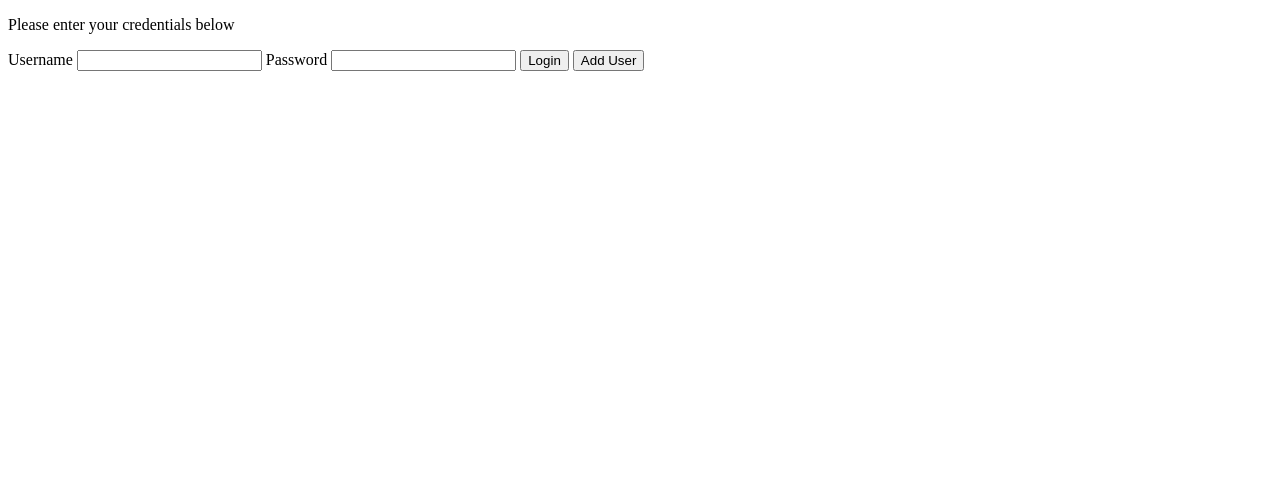
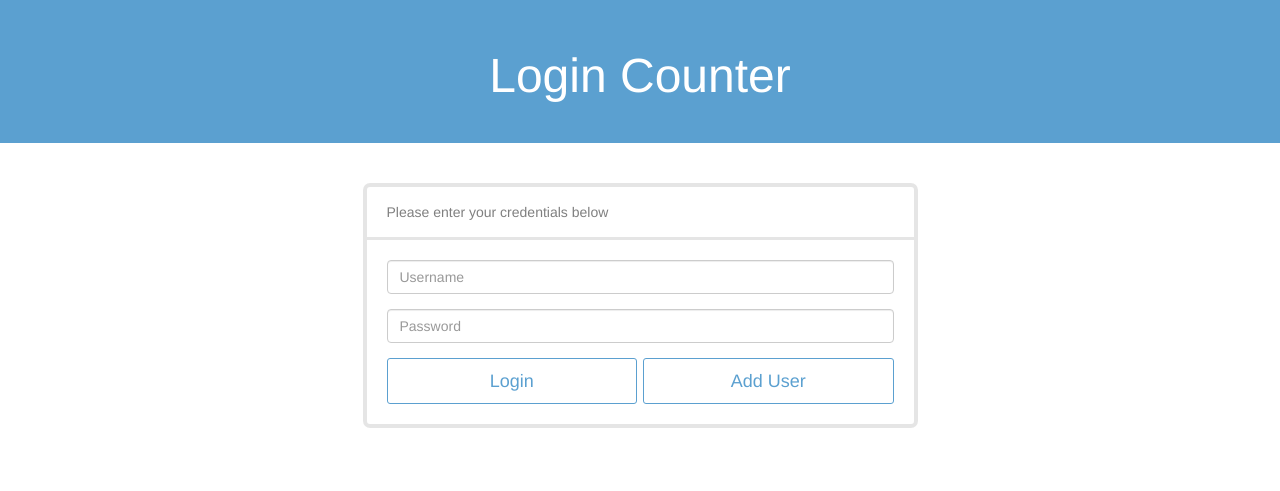
Before and after one commit to mlannin23/login-counter, a website: page client/index.html in a window 1280 px wide. Drawn offline with nearby package versions, Linux system fonts and the light colour scheme.

Commit message:
Add some styles

```diff
--- a/client/assets/css/stylesheet.css
+++ b/client/assets/css/stylesheet.css
@@ -0,0 +1,76 @@
+/* Base */
+body {
+  font-family: "Gotham SSm A","Gotham SSm B","Helvetica Neue","Helvetica",Helvetica,Arial,sans-serif
+  font-weight: 200;
+}
+a {
+  color: #33a0d3;
+}
+h1, h2 {
+  font-weight: 200;
+}
+
+/* Buttons */
+.btn {
+  -webkit-transition: all 0.2s ease-in-out;
+  -moz-transition: all 0.2s ease-in-out;
+  -ms-transition: all 0.2s ease-in-out;
+  -o-transition: all 0.2s ease-in-out;
+  border-radius: 3px;
+  font-weight: 200;
+}
+.btn-outline {
+  color: #5ba0d0;
+  background-color: transparent;
+  border-color: #5ba0d0;
+}
+.btn-outline:hover,
+.btn-outline:focus,
+.btn-outline:active {
+  color: #fff;
+  background-color: #5ba0d0;
+  border-color: #5ba0d0;
+}
+
+
+/* Header */
+.header {
+  background-color: #5ba0d0;
+  color: #fff;
+  padding: 30px 0;
+}
+.header h1 {
+  font-size: 36px;
+}
+
+@media (min-width: 768px) {
+  .header h1 {
+    font-size: 48px;
+  }
+}
+
+/* Login Counter */
+.login-counter {
+  padding: 40px 0;
+}
+.screen {
+  border: 4px solid rgba(0,0,0,0.1);
+  border-radius: 7px;
+  padding: 20px;
+  margin-bottom: 20px;
+}
+.message {
+  border-bottom: 3px solid rgba(0,0,0,0.1);
+  padding: 15px 20px;
+  margin: -20px -20px 20px;
+  color: rgba(0,0,0,0.5);
+}
+.col-login {
+  padding-right: 3px;
+}
+.col-add-user {
+  padding-left: 3px;
+}
+.screen .lead {
+  padding-top: 10px;
+}
--- a/client/index.html
+++ b/client/index.html
@@ -10,32 +10,60 @@
 
     <title>Login Counter</title>
 
+    <link rel="stylesheet" href="https://maxcdn.bootstrapcdn.com/bootstrap/3.2.0/css/bootstrap.min.css">
     <link rel="stylesheet" href="assets/css/stylesheet.css">
 
     <script src="http://ajax.googleapis.com/ajax/libs/jquery/2.1.1/jquery.min.js"></script>
     <script src="assets/js/script.js"></script>
   </head>
   <body>
-    <div id="main-screen">
-      <p id="message">Please enter your credentials below</p>
+    <div class="header">
+      <h1 class="text-center">Login Counter</h1>
+    </div>
+    <div class="login-counter">
+      <div class="container">
+        <div class="row">
+          <div class="col-sm-6 col-sm-offset-3">
+            <div id="main-screen" class="screen">
+              <p id="message" class="message">
+                Please enter your credentials below
+              </p>
 
-      <form>
-        <label for="username">Username</label>
-        <input type="text" name="username" id="username">
+              <form>
+                <div class="form-group">
+                  <label for="username" class="hidden">Username</label>
+                  <input type="text" name="username" id="username" placeholder="Username" class="form-control">
+                </div>
 
-        <label for="password">Password</label>
-        <input type="password" name="password" id="password">
+                <div class="form-group">
+                  <label for="password" class="hidden">Password</label>
+                  <input type="password" name="password" id="password" placeholder="Password" class="form-control">
+                </div>
 
-        <input type="submit" id="login" value="Login">
-        <input type="submit" id="add-user" value="Add User">
-      </form>
-    </div>
+                <div class="row">
+                  <div class="col-xs-6 col-login">
+                    <input type="submit" id="login" value="Login" class="btn btn-outline btn-lg btn-block">
+                  </div>
+                  <div class="col-xs-6 col-add-user">
+                    <input type="submit" id="add-user" value="Add User" class="btn btn-outline btn-lg btn-block">
+                  </div>
+                </div>
+              </form>
+            </div>
 
-    <div id="logged-in-screen">
-      <p>Welcome <span id="username-placeholder"></span></p>
-      <p>You have logged in <span id="count-placeholder"></span> times</p>
+            <div id="logged-in-screen" class="screen">
+              <h2 class="text-center">Welcome <span id="username-placeholder"></span></h2>
+              <p class="lead text-center">You have logged in <span id="count-placeholder"></span> times</p>
 
-      <a href="javascript:history.go(0)">Logout</a>
+              <div class="row">
+                <div class="col-xs-6 col-xs-offset-3">
+                  <a href="javascript:history.go(0)" class="btn btn-outline btn-lg btn-block">Logout</a>
+                </div>
+              </div>
+            </div>
+          </div>
+        </div>
+      </div>
     </div>
   </body>
 </html>
```
